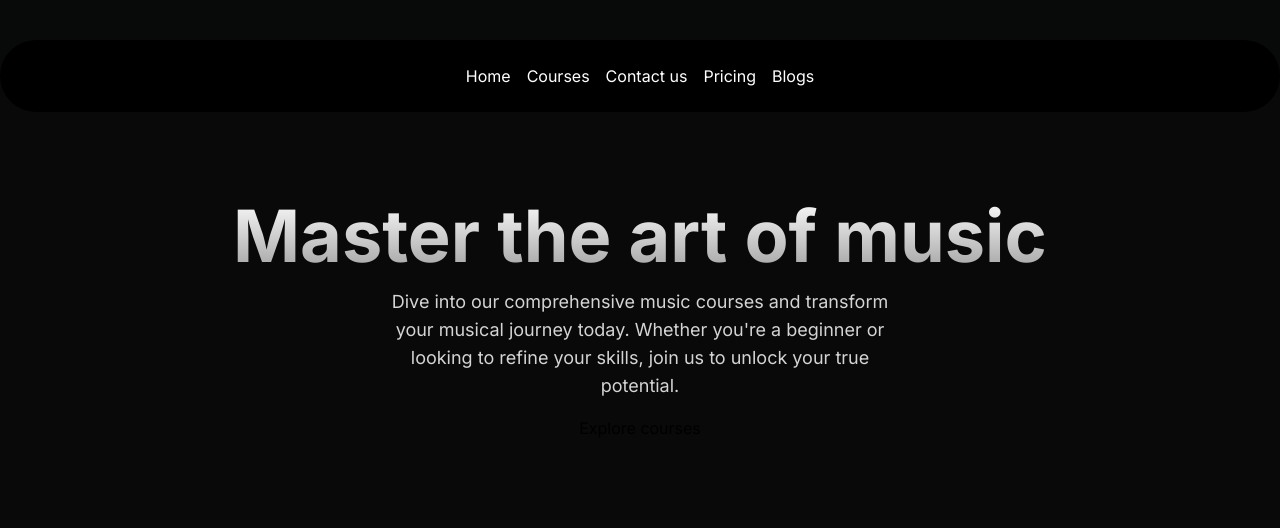
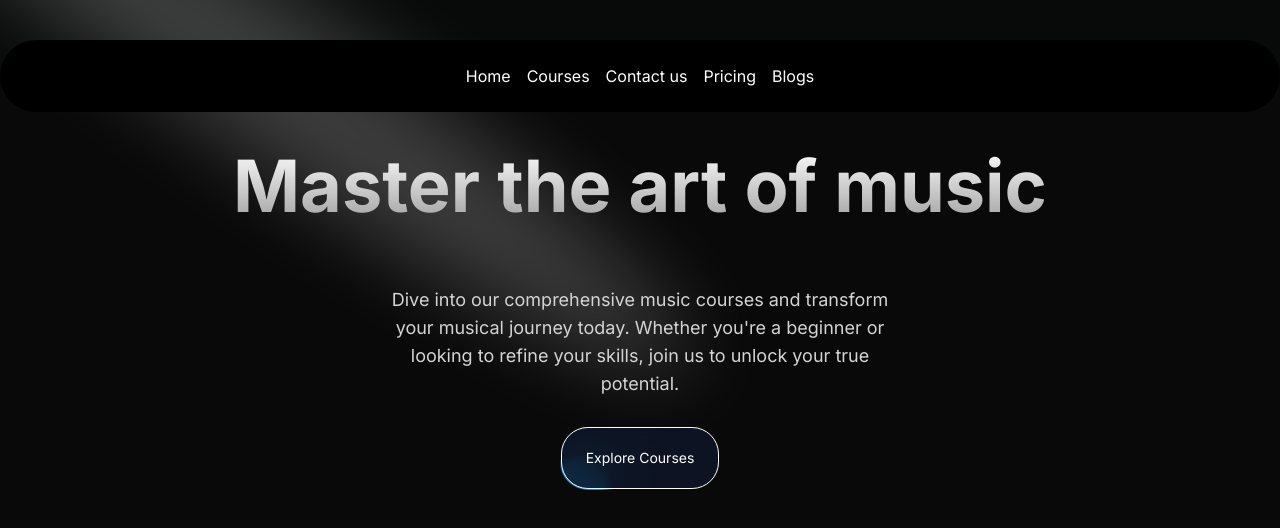
Before and after one commit to ichiragkumar/MusicLibraryApp, a Next.js app: page / in a window 1280 px wide. Shown: the top 528 px of the page. Built offline with nearby package versions, Linux system fonts and the light colour scheme.

Commit message:
added moving border

```diff
--- a/package.json
+++ b/package.json
@@ -11,6 +11,7 @@
   "dependencies": {
     "clsx": "^2.1.1",
     "framer-motion": "^11.2.11",
+    "mini-svg-data-uri": "^1.4.4",
     "next": "14.2.4",
     "react": "^18",
     "react-dom": "^18",
--- a/src/app/page.tsx
+++ b/src/app/page.tsx
@@ -1,10 +1,12 @@
 import Image from "next/image";
 import { Navbar } from "@/components/Navbar";
 import HeroSection from "@/components/HeroSection";
+import { Spotlight } from "@/components/ui/Spotlight";
 
 export default function Home() {
   return (
     <main className="min-h-screen bg-black/[0.96] antialiased bg-grid-white/[0.02]">
+
     <HeroSection />
   </main>
   );
--- a/src/components/HeroSection.tsx
+++ b/src/components/HeroSection.tsx
@@ -1,23 +1,31 @@
 /* eslint-disable react/no-unescaped-entities */
 import Link from 'next/link'
 import React from 'react'
+import { Spotlight } from './ui/Spotlight'
+import { Button } from "@/components/ui/MovingBorder"
 
 const HeroSection = () => {
   return (
     <div className='h-auto md:h-[40rem] w-full rounded-md flex flex-col items-center justify-center relateive overflow-hidden mx-auto py-10 md:py-0'>
-            <div className='p-4 realtive z-10 w-full text-center'>
-            <h1 className="mt-20 md:mt-0 text-4xl md:text-7xl font-bold bg-clip-text text-transparent bg-gradient-to-b from-neutral-50 to-neutral-400">
+
+
+        <Spotlight className="-top-40 left-0 md:left-60 md:-top-20" fill="white"/>
+        <div className='p-4 realtive z-10 w-full text-center'>
+
+            <h1 className="mt-28 md:mt-0 text-4xl md:text-7xl font-bold bg-clip-text text-transparent bg-gradient-to-b from-neutral-50 to-neutral-400">
                 Master the art of music
             </h1>
 
-            <p className="mt-4 font-normal text-base md:text-lg text-neutral-300 max-w-lg mx-auto">
+            <p className="mt-16 font-normal text-base md:text-lg text-neutral-300 max-w-lg mx-auto">
             Dive into our comprehensive music courses and transform your musical journey today.
             Whether you're a beginner or looking to refine your skills, join us to unlock your true potential.
             </p>
 
-                <div className='mt-4'>
+                <div className='mt-7'>
                     <Link href={"/courses"}>
-                        Explore courses
+                        <Button className='border-white'>
+                            Explore Courses
+                        </Button>
                     </Link>
                 </div>
             </div>
--- /dev/null
+++ b/src/components/ui/MovingBorder.tsx
@@ -0,0 +1,139 @@
+"use client";
+import React from "react";
+import {
+  motion,
+  useAnimationFrame,
+  useMotionTemplate,
+  useMotionValue,
+  useTransform,
+} from "framer-motion";
+import { useRef } from "react";
+import { cn } from "@/utils/cn";
+
+export function Button({
+  borderRadius = "1.75rem",
+  children,
+  as: Component = "button",
+  containerClassName,
+  borderClassName,
+  duration,
+  className,
+  ...otherProps
+}: {
+  borderRadius?: string;
+  children: React.ReactNode;
+  as?: any;
+  containerClassName?: string;
+  borderClassName?: string;
+  duration?: number;
+  className?: string;
+  [key: string]: any;
+}) {
+  return (
+    <Component
+      className={cn(
+        "bg-transparent relative text-xl  h-16 w-40 p-[1px] overflow-hidden ",
+        containerClassName
+      )}
+      style={{
+        borderRadius: borderRadius,
+      }}
+      {...otherProps}
+    >
+      <div
+        className="absolute inset-0"
+
+      >
+        <MovingBorder duration={duration} rx="30%" ry="30%">
+          <div
+            className={cn(
+              "h-20 w-20 opacity-[0.8] bg-[radial-gradient(var(--sky-500)_40%,transparent_60%)]",
+              borderClassName
+            )}
+          />
+        </MovingBorder>
+      </div>
+
+      <div
+        className={cn(
+          "relative bg-slate-900/[0.8] border border-slate-800 backdrop-blur-xl text-white flex items-center justify-center w-full h-full text-sm antialiased",
+          className
+        )}
+        style={{
+          borderRadius: `calc(${borderRadius} * 0.96)`,
+        }}
+      >
+        {children}
+      </div>
+    </Component>
+  );
+}
+
+export const MovingBorder = ({
+  children,
+  duration = 2000,
+  rx,
+  ry,
+  ...otherProps
+}: {
+  children: React.ReactNode;
+  duration?: number;
+  rx?: string;
+  ry?: string;
+  [key: string]: any;
+}) => {
+  const pathRef = useRef<any>();
+  const progress = useMotionValue<number>(0);
+
+  useAnimationFrame((time) => {
+    const length = pathRef.current?.getTotalLength();
+    if (length) {
+      const pxPerMillisecond = length / duration;
+      progress.set((time * pxPerMillisecond) % length);
+    }
+  });
+
+  const x = useTransform(
+    progress,
+    (val) => pathRef.current?.getPointAtLength(val).x
+  );
+  const y = useTransform(
+    progress,
+    (val) => pathRef.current?.getPointAtLength(val).y
+  );
+
+  const transform = useMotionTemplate`translateX(${x}px) translateY(${y}px) translateX(-50%) translateY(-50%)`;
+
+  return (
+    <>
+      <svg
+        xmlns="http://www.w3.org/2000/svg"
+        preserveAspectRatio="none"
+        className="absolute h-full w-full"
+        width="100%"
+        height="100%"
+        {...otherProps}
+      >
+        <rect
+          fill="none"
+          width="100%"
+          height="100%"
+          rx={rx}
+          ry={ry}
+          ref={pathRef}
+        />
+      </svg>
+      <motion.div
+        style={{
+          position: "absolute",
+          top: 0,
+          left: 0,
+          display: "inline-block",
+          transform,
+        }}
+      >
+        {children}
+      </motion.div>
+    </>
+  );
+};
--- /dev/null
+++ b/src/components/ui/Spotlight.tsx
@@ -0,0 +1,56 @@
+import React from "react";
+import { cn } from "@/utils/cn";
+
+type SpotlightProps = {
+  className?: string;
+  fill?: string;
+};
+
+export const Spotlight = ({ className, fill }: SpotlightProps) => {
+  return (
+    <svg
+      className={cn(
+        "animate-spotlight pointer-events-none absolute z-[1]  h-[169%] w-[138%] lg:w-[84%] opacity-0",
+        className
+      )}
+      xmlns="http://www.w3.org/2000/svg"
+      viewBox="0 0 3787 2842"
+      fill="none"
+    >
+      <g filter="url(#filter)">
+        <ellipse
+          cx="1924.71"
+          cy="273.501"
+          rx="1924.71"
+          ry="273.501"
+          transform="matrix(-0.822377 -0.568943 -0.568943 0.822377 3631.88 2291.09)"
+          fill={fill || "white"}
+          fillOpacity="0.21"
+        ></ellipse>
+      </g>
+      <defs>
+        <filter
+          id="filter"
+          x="0.860352"
+          y="0.838989"
+          width="3785.16"
+          height="2840.26"
+          filterUnits="userSpaceOnUse"
+          colorInterpolationFilters="sRGB"
+        >
+          <feFlood floodOpacity="0" result="BackgroundImageFix"></feFlood>
+          <feBlend
+            mode="normal"
+            in="SourceGraphic"
+            in2="BackgroundImageFix"
+            result="shape"
+          ></feBlend>
+          <feGaussianBlur
+            stdDeviation="151"
+            result="effect1_foregroundBlur_1065_8"
+          ></feGaussianBlur>
+        </filter>
+      </defs>
+    </svg>
+  );
+};
--- a/tailwind.config.ts
+++ b/tailwind.config.ts
@@ -1,4 +1,11 @@
 import type { Config } from "tailwindcss";
+// const svgToDataUri = require("mini-svg-data-uri");
+const defaultTheme = require("tailwindcss/defaultTheme");
+const colors = require("tailwindcss/colors");
+const {
+  default: flattenColorPalette,
+} = require("tailwindcss/lib/util/flattenColorPalette");
+
 
 const config: Config = {
   content: [
@@ -14,8 +21,42 @@
         "gradient-conic":
           "conic-gradient(from 180deg at 50% 50%, var(--tw-gradient-stops))",
       },
+      animation: {
+        spotlight: "spotlight 2s ease .75s 1 forwards",
+      },
+      keyframes: {
+        spotlight: {
+          "0%": {
+            opacity: "0",
+            transform: "translate(-72%, -62%) scale(0.5)",
+          },
+          "100%": {
+            opacity: "1",
+            transform: "translate(-50%,-40%) scale(1)",
+          },
+        },
+      },
     },
   },
-  plugins: [],
+  plugins: [
+    addVariablesForColors,
+  ],
 };
+
+// This plugin adds each Tailwind color as a global CSS variable, e.g. var(--gray-200).
+function addVariablesForColors({ addBase, theme }: any) {
+  let allColors = flattenColorPalette(theme("colors"));
+  let newVars = Object.fromEntries(
+    Object.entries(allColors).map(([key, val]) => [`--${key}`, val])
+  );
+
+  addBase({
+    ":root": newVars,
+  });
+
+
+}
+
+
+
 export default config;
```
Also changed, not shown: 1 other file (tests, documents, lock files or other folders).
